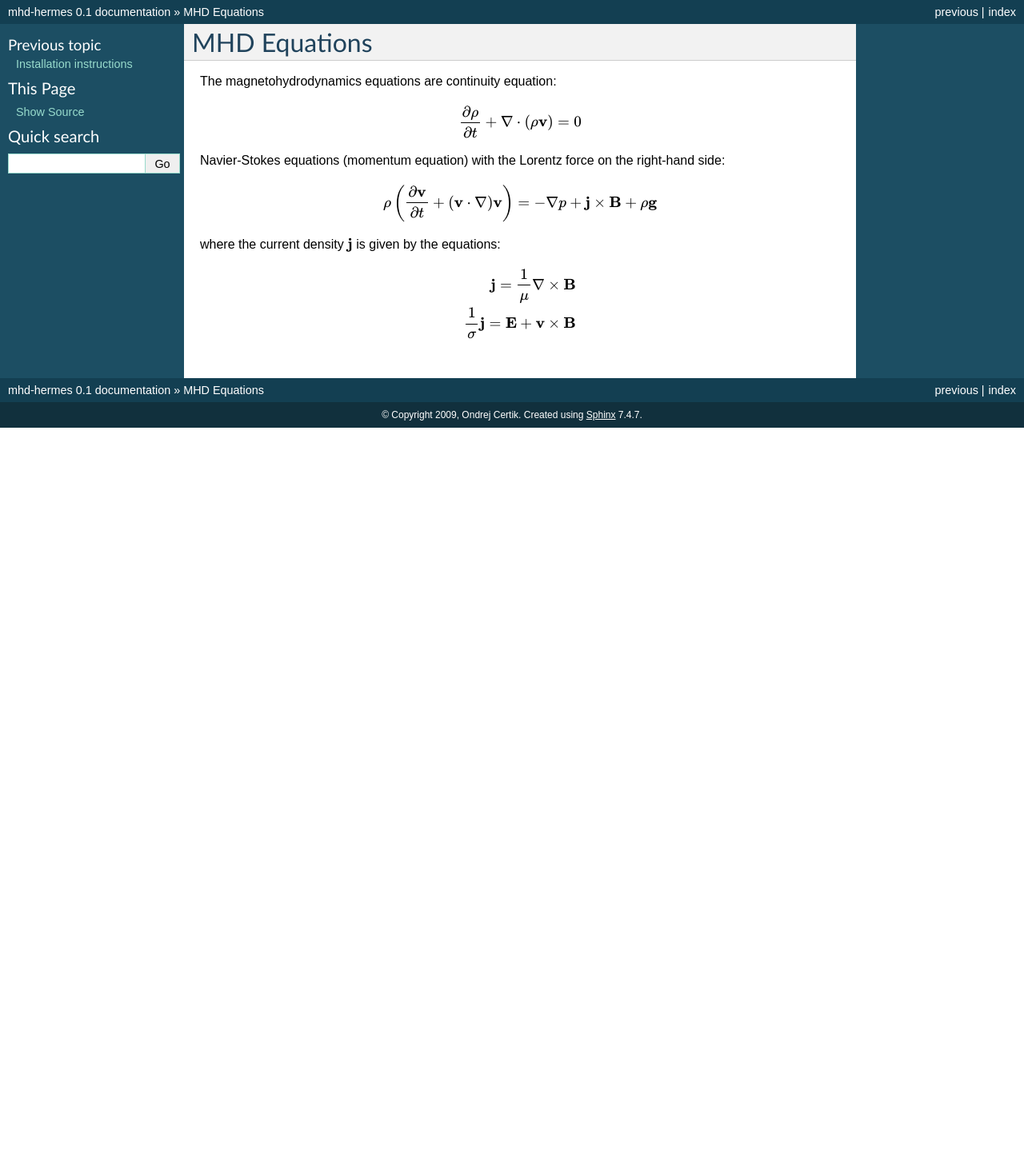
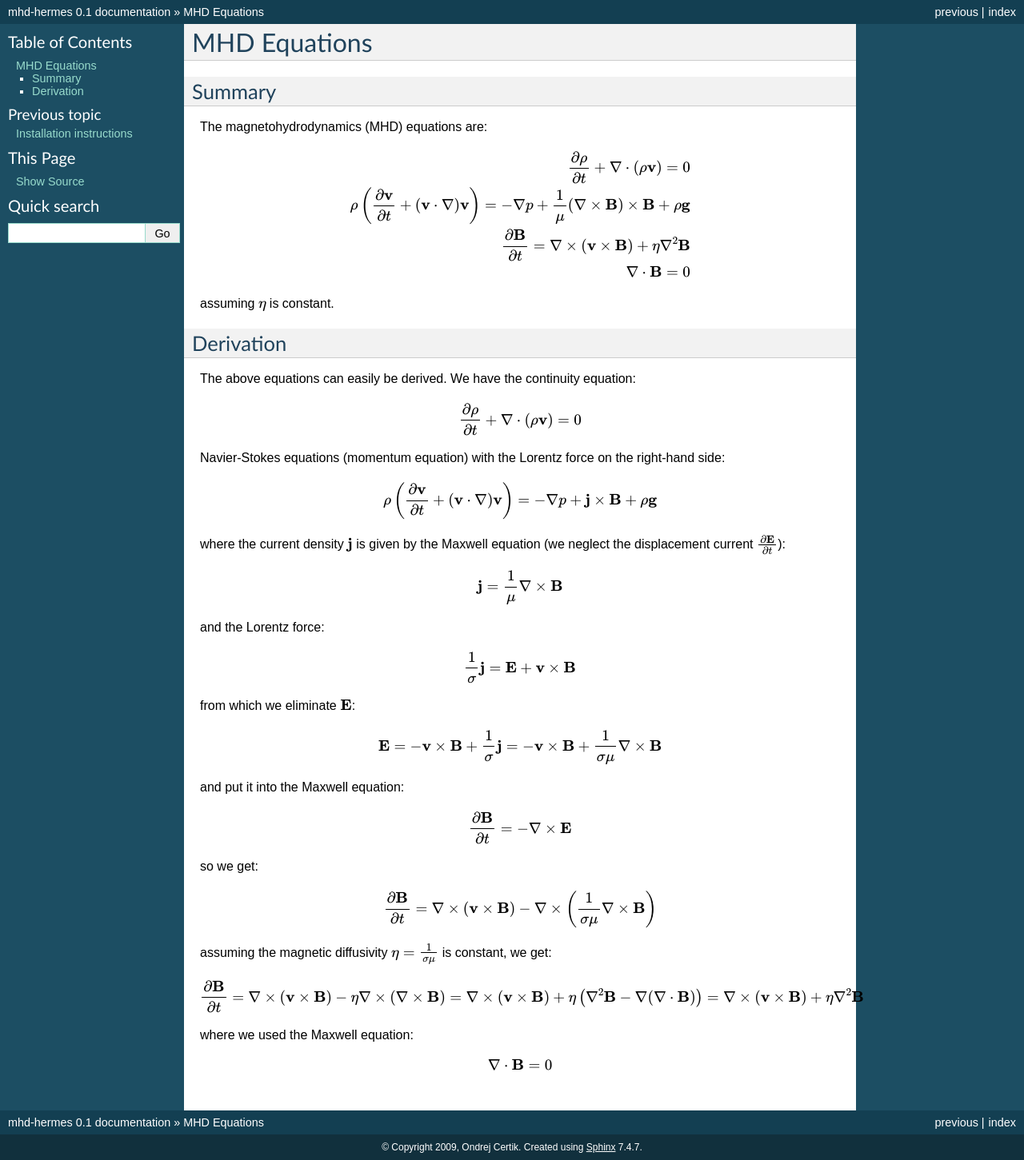
Before and after one commit to certik/mhd-hermes, a Sphinx documentation site: the page built from doc/physics.rst, in a window 1280 px wide. Shown: the whole page at 80% size. Built offline with Sphinx 7.4.7, drawn with Linux system fonts in a browser that asks for light colours; formulas are drawn with MathJax 3; before the commit the page ends 900 px from its top, so only the background shows below that.

Commit message:
MHD equations finished

```diff
--- a/doc/physics.rst
+++ b/doc/physics.rst
@@ -1,7 +1,30 @@
 MHD Equations
--------------
+=============
 
-The magnetohydrodynamics equations are continuity equation:
+Summary
+-------
+
+The magnetohydrodynamics (MHD) equations are:
+
+.. math::
+
+    \frac{\partial \rho}{\partial t} + \nabla\cdot(\rho {\bf v}) = 0
+
+    \rho\left(\frac{\partial {\bf v}}{\partial t} + ({\bf v} \cdot \nabla)
+     {\bf v} \right) = -\nabla p +
+     {1\over\mu}(\nabla\times{\bf B}) \times {\bf B} + \rho {\bf g}
+
+    {\partial {\bf B}\over\partial t}
+            = \nabla\times({\bf v}\times{\bf B}) + \eta\nabla^2{\bf B}
+
+    \nabla\cdot{\bf B} = 0
+
+assuming :math:`\eta` is constant.
+
+Derivation
+----------
+
+The above equations can easily be derived. We have the continuity equation:
 
 .. math::
 
@@ -15,10 +38,52 @@ right-hand side:
     \rho\left(\frac{\partial {\bf v}}{\partial t} + ({\bf v} \cdot \nabla)
      {\bf v} \right) = -\nabla p + {\bf j} \times {\bf B} + \rho {\bf g}
 
-where the current density :math:`{\bf j}` is given by the equations:
+where the current density :math:`{\bf j}` is given by the Maxwell equation (we
+neglect the displacement current :math:`{\partial{\bf E}\over\partial t}`):
 
 .. math::
 
     {\bf j} = {1\over\mu}\nabla\times{\bf B}
 
+and the Lorentz force:
+
+.. math::
+
     {1\over\sigma}{\bf j} = {\bf E} + {\bf v}\times{\bf B}
+
+from which we eliminate :math:`{\bf E}`:
+
+.. math::
+
+    {\bf E} = - {\bf v}\times{\bf B} + {1\over\sigma}{\bf j} =
+              - {\bf v}\times{\bf B} + {1\over\sigma\mu}\nabla\times{\bf B}
+
+and put it into the Maxwell equation:
+
+.. math::
+
+    {\partial {\bf B}\over\partial t} = -\nabla\times{\bf E}
+
+so we get:
+
+.. math::
+
+    {\partial {\bf B}\over\partial t} = \nabla\times({\bf v}\times{\bf B})
+                - \nabla\times\left({1\over\sigma\mu}\nabla\times{\bf B}\right)
+
+assuming the magnetic diffusivity :math:`\eta={1\over\sigma\mu}` is constant, we
+get:
+
+.. math::
+
+    {\partial {\bf B}\over\partial t} = \nabla\times({\bf v}\times{\bf B})
+                - \eta\nabla\times\left(\nabla\times{\bf B}\right)
+            = \nabla\times({\bf v}\times{\bf B})
+                + \eta\left(\nabla^2{\bf B}-\nabla(\nabla\cdot{\bf B})\right)
+            = \nabla\times({\bf v}\times{\bf B}) + \eta\nabla^2{\bf B}
+
+where we used the Maxwell equation:
+
+.. math::
+
+    \nabla\cdot{\bf B} = 0
```
